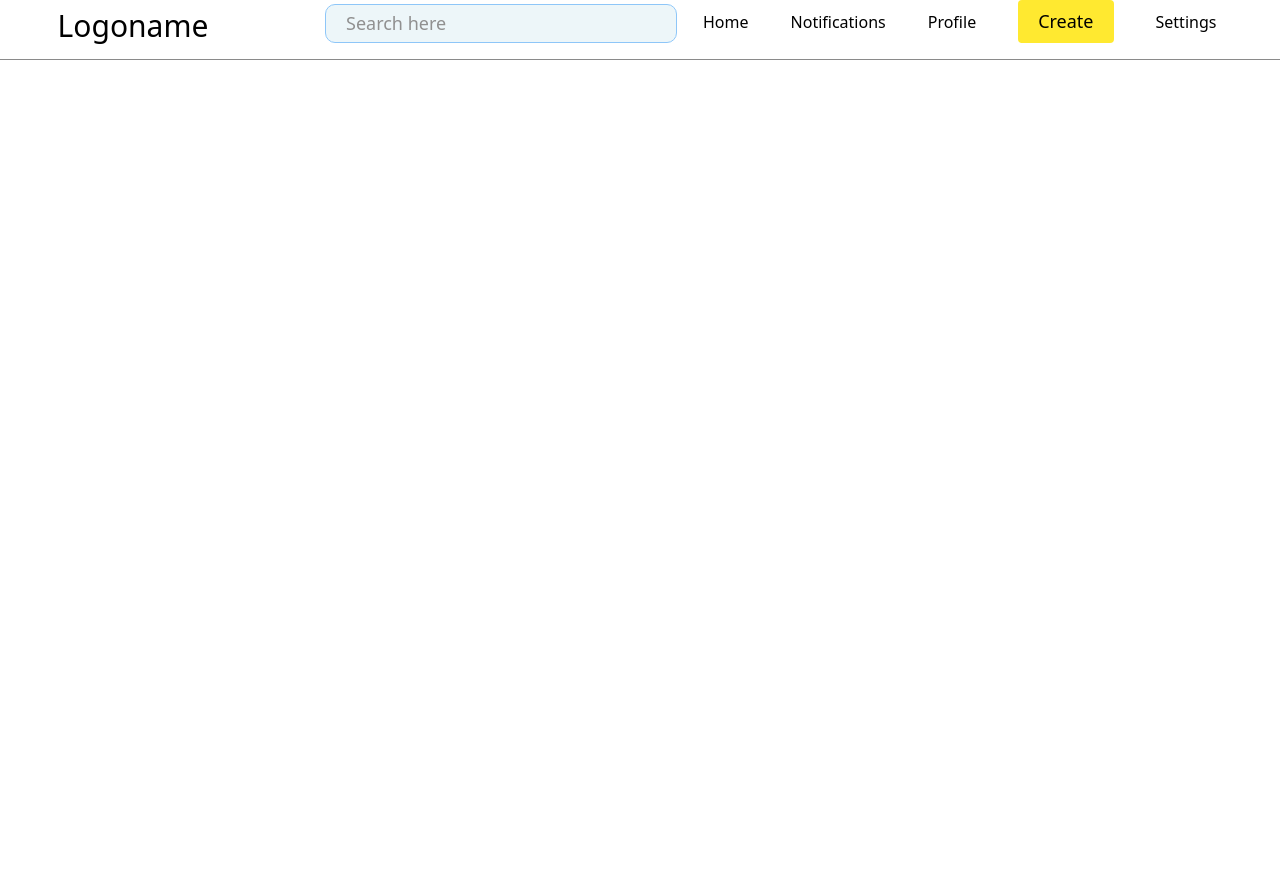
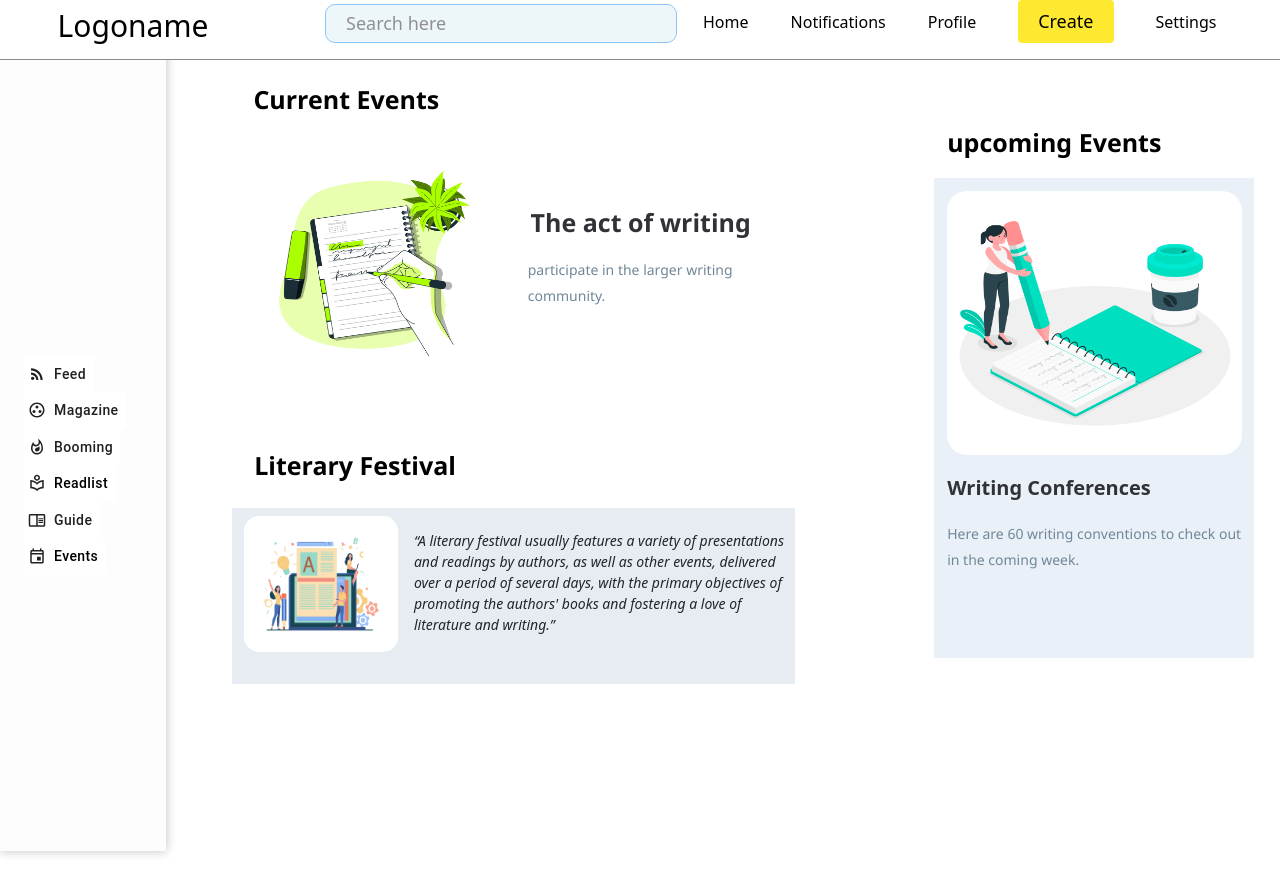
Before and after one commit to Lantaspera/writtingapp, a React (Create React App) app: page /events in a window 1280 px wide. Shown: the top 894 px of the page. Before the commit the page ends 800 px from the top, so only its background shows below. Built offline with nearby package versions, Linux system fonts and the light colour scheme.

Commit message:
event page

```diff
--- a/src/Components/LeftNavibar/LeftNavbarmain.js
+++ b/src/Components/LeftNavibar/LeftNavbarmain.js
@@ -55,7 +55,7 @@ function LeftNavbarmain() {
                          className={classes.btn}
 
                          startIcon={<LocalLibraryOutlinedIcon style={{ fontSize: 18 }}/>}
-                         ><Link to ="/readlist">Readlist</Link></Button><br/>
+                         ><Link to ="/readlist" style={{textDecoration: 'none', color: 'black'  }}>Readlist</Link></Button><br/>
 
                         <Button
                          className={classes.btn}
@@ -65,9 +65,9 @@ function LeftNavbarmain() {
 
                         <Button
                          className={classes.btn}
-                         href="#"
+
                          startIcon={<EventOutlinedIcon style={{ fontSize: 18 }}/>}
-                         >Events</Button><br/>
+                         ><Link to ="/events" style={{textDecoration: 'none', color: 'black'  }}>Events</Link></Button><br/>
 
 
 
--- a/src/Components/LeftNavibar/LeftNavbarprofile.js
+++ b/src/Components/LeftNavibar/LeftNavbarprofile.js
@@ -68,7 +68,7 @@ function LeftNavbarprofile() {
 
                         <Button
                          className={classes.btn}
-                         href="#"
+                         href="./events"
                          startIcon={<EventOutlinedIcon style={{ fontSize: 18 }}/>}
                          >Events</Button><br/>
                </Container>
--- a/src/Components/LeftNavibar/LeftNavbarsettings.js
+++ b/src/Components/LeftNavibar/LeftNavbarsettings.js
@@ -39,7 +39,7 @@ function LeftNavbarsettings() {
                          className={classes.btn}
 
                          startIcon={<AccountCircleOutlinedIcon style={{ fontSize: 18 }}/>}
-                         ><Link to="/accountsettings"> Account</Link></Button><br/>
+                         ><Link to="/accountsettings" style={{textDecoration: 'none', color: 'black'  }}> Account</Link></Button><br/>
 
                         <Button
                          className={classes.btn}
@@ -69,7 +69,7 @@ function LeftNavbarsettings() {
                          className={classes.btn}
 
                          startIcon={< HelpOutlineOutlinedIcon style={{ fontSize: 18 }}/>}
-                         ><Link to="/help">Help</Link></Button><br/>
+                         ><Link to="/help" style={{textDecoration: 'none', color: 'black'  }}>Help</Link></Button><br/>
 
                 </Container>
 
--- a/src/Components/Navibar.js
+++ b/src/Components/Navibar.js
@@ -8,6 +8,7 @@ import Settings from '../Pages/Settings';
 import Create from '../Pages/Create';
 import ReadList from '../Pages/ReadList';
 import Help from '../Pages/Help';
+import Events from '../Pages/Events';
 
 function Navibar() {
     return (
@@ -23,6 +24,7 @@ function Navibar() {
                 <Route path = '/readlist' component={ReadList}></Route>
                 <Route path ='/accountsettings' component={Settings}></Route>
                 <Route path = '/help' component={Help}></Route>
+                <Route path = '/events' component={Events}></Route>
 
             </Switch>
           </Router>
--- /dev/null
+++ b/src/Components/sidenav/Events/EventPage.css
@@ -0,0 +1,137 @@
+.page-E{
+    width: 85vw;
+    height: 100%;
+    margin-left: 13vw;
+}
+
+.even{
+    width: 85vw;
+    height: 5vh;
+    margin-left: 2%;
+    margin-top: 1%;
+}
+.title-E{
+    font-family: Segoe UI;
+    font-style: normal;
+    font-weight: bold;
+    font-size: 25px;
+
+    color: #000000;
+    margin-left: 6%;
+    margin-top: 30px;
+}
+.boxone{
+    width: 44vw;
+    height: 32vh;
+    margin-left: 4%;
+
+    background:#FFFFFF;
+}
+.imgone-E{
+    width: 20vw;
+    height: 30vh;
+    margin-left: 5%;
+    margin-top: 2%;
+    border-radius: 16px;
+}
+.ht-E{
+    font-family: Segoe UI;
+    font-style: normal;
+    font-weight: 700;
+    font-size: 25px;
+
+    color: #313237;
+    margin-left: 15%;
+    padding-top: 5%;
+}
+.ct-E{
+    font-family: Segoe UI;
+    font-style: normal;
+    font-weight: normal;
+    font-size: 14px;
+    line-height: 26px;
+    color: #718797;
+    margin-left: 14%;
+
+}
+.divtwo{
+    width: 44vw;
+    background:#FFFFFF;
+    height: 60vh;
+    margin-left: 6%;
+    margin-top: 40vh;
+    float: left;
+}
+
+.boxtwo{
+    width: 44vw;
+    height: 22vh;
+
+    background: #E7ECF2;
+    margin-top: 3vh;
+
+}
+.titletwo{
+    font-family: Segoe UI;
+    font-style: normal;
+    font-weight: 700;
+    font-size: 25px;
+
+    color: #000000;
+    margin-left: 4%;
+    margin-top: 1%;
+}
+.imgtwo-E{
+    width: 12vw;
+    height: 17vh;
+    margin-left: 8%;
+    margin-top: 5%;
+    border-radius: 15px;
+}
+.ctwo-E{
+    font-style: italic;
+    font-weight: normal;
+    font-size: 14px;
+    margin-left: 7%;
+
+    padding-top: 5%;
+}
+.divthree{
+    height: 80vh;
+    width: 25vw;
+
+    margin-left: 60vw;
+    background:#FFFFFF;
+}
+.boxthree{
+    width: 25vw;
+    height: 60vh;
+
+
+background: #E9F0F7;
+}
+.imgthree-E{
+    width: 23vw;
+    height: 33vh;
+    margin: 4%;
+    border-radius: 20px;
+
+}
+.titlethree{
+    font-weight: bold;
+    font-size: 20px;
+    line-height: 34px;
+    margin-left: 4%;
+    margin-top: 1%;
+    color: #313237;
+
+}
+.cthree-E{
+    font-family: Segoe UI;
+    font-style: normal;
+    font-weight: normal;
+    font-size: 14px;
+    line-height: 26px;
+    color: #718797;
+    margin-left: 4%;
+}
--- /dev/null
+++ b/src/Components/sidenav/Events/EventPage.js
@@ -0,0 +1,63 @@
+import React from 'react'
+import "./EventPage.css"
+
+function EventPage() {
+    return (
+        <div className="page-E">
+
+            <div className="even">
+                <p className="title-E">Current Events</p>
+
+            <div className="boxone">
+                <table>
+                    <tbody>
+                        <tr>
+                            <td>
+                            <img className="imgone-E" src="/Assets/images/event1 (3).jpg" alt="" ></img>
+                            </td>
+                            <td>
+                                <p className="ht-E">The act of writing</p>
+                                <p className="ct-E"> participate in the larger writing community.</p>
+                            </td>
+                        </tr>
+                    </tbody>
+                </table>
+
+
+            </div>
+
+            </div>
+            <div className="divtwo">
+                <p className="titletwo">Literary Festival</p>
+            <div className="boxtwo">
+                <table>
+                    <tbody>
+                        <tr>
+                            <td>
+                            <img className="imgtwo-E" src="/Assets/images/event1 (1).jpg" alt="" ></img>
+
+                            </td>
+                            <td>
+                                <p className="ctwo-E">“A literary festival usually features a variety of presentations and readings by authors, as well as other events, delivered over a period of several days, with the primary objectives of promoting the authors' books and fostering a love of literature and writing.”</p>
+                            </td>
+                        </tr>
+                    </tbody>
+                </table>
+
+            </div>
+            </div>
+            <div className="divthree">
+            <p className="titletwo">upcoming Events</p>
+            <div className="boxthree">
+            <img className="imgthree-E" src="/Assets/images/event1 (2).jpg" alt="" ></img>
+            <p className="titlethree">Writing Conferences</p>
+            <p className="cthree-E">Here are 60 writing conventions to check out in the coming week.</p>
+
+
+            </div>
+            </div>
+        </div>
+    )
+}
+
+export default EventPage
--- a/src/Components/sidenav/readlist/ReadList.css
+++ b/src/Components/sidenav/readlist/ReadList.css
@@ -75,7 +75,7 @@
     padding: 16px;
     width: 211px;
     height: 285px;
-    background: #fafafa;
+    background: #f5f5f5;
     border-radius: 4px;
     margin-top: 0px;
     margin-left: 10px;
@@ -89,7 +89,7 @@
     padding: 16px;
     width: 211px;
     height: 285px;
-    background: #fafafa;
+    background: #f5f5f5;
     border-radius: 4px;
     margin-top: 0px;
     margin-left: 10px;
@@ -103,7 +103,7 @@
         padding: 16px;
         width: 211px;
         height: 285px;
-        background: #fafafa;
+        background: #f5f5f5;
 
         border-radius: 4px;
 
--- /dev/null
+++ b/src/Pages/Events.js
@@ -0,0 +1,14 @@
+import React from 'react'
+import LeftNavbarmain from '../Components/LeftNavibar/LeftNavbarmain'
+import EventPage from '../Components/sidenav/Events/EventPage'
+
+function Events() {
+    return (
+        <div>
+            <LeftNavbarmain/>
+            <EventPage/>
+        </div>
+    )
+}
+
+export default Events
```
